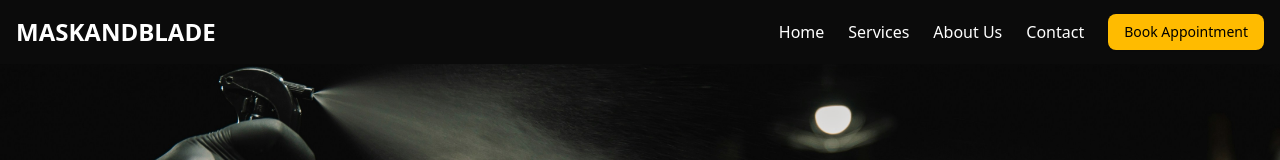
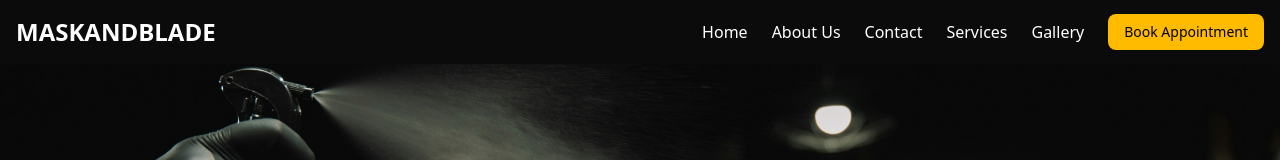
Before and after one commit to Trayshmhirk/maskandblade-app, a Next.js app: page / in a window 1280 px wide. Shown: the top 160 px of the page. Built offline with nearby package versions, Linux system fonts and the light colour scheme.

Commit message:
update nav configuration, add util function to get hero images daily, implement hero image dynamically, update header and sidebar with nav configuration

```diff
--- a/src/app/(customer)/contact/page.tsx
+++ b/src/app/(customer)/contact/page.tsx
@@ -2,11 +2,7 @@ import React from "react";
 import Contact from "@/components/pages/contact";
 
 const ContactPage = () => {
-  return (
-    <>
-      <Contact />
-    </>
-  );
+  return <Contact />;
 };
 
 export default ContactPage;
--- a/src/app/(customer)/page.tsx
+++ b/src/app/(customer)/page.tsx
@@ -1,11 +1,7 @@
 import Home from "@/components/pages/home";
 
 const Homepage = () => {
-  return (
-    <>
-      <Home />
-    </>
-  );
+  return <Home />;
 };
 
 export default Homepage;
--- a/src/components/common/Header.tsx
+++ b/src/components/common/Header.tsx
@@ -3,7 +3,7 @@ import { useState, useEffect } from "react";
 import { Menu } from "lucide-react";
 import Link from "next/link";
 import { Button } from "@/components/ui/button";
-import { NAV_LINKS } from "@/lib/data/nav-links";
+import { nav_config } from "@/lib/data/nav-config";
 import Sidebar from "./Sidebar";
 
 const Header = () => {
@@ -63,7 +63,9 @@ const Header = () => {
 
         {/* Desktop Navigation */}
         <nav className="hidden md:flex items-center space-x-6">
-          {NAV_LINKS.map((link) => (
+          {nav_config
+            .filter((item) => item.type === "link")
+            .map((link) => (
               <Link
                 key={link.href}
                 href={link.href}
@@ -72,65 +74,22 @@ const Header = () => {
                 {link.label}
               </Link>
             ))}
+          {nav_config
+            .filter((item) => item.type === "button")
+            .map((btn) => (
+              <Link key={btn.href} href={btn.href}>
                 <Button
-            asChild
                   variant="default"
                   className="bg-accent hover:bg-accent/90 text-black"
                 >
-            <Link href="/appointment">Book Appointment</Link>
+                  {btn.label}
                 </Button>
+              </Link>
+            ))}
         </nav>
 
         {/* Mobile Navigation - Slide-in Sidebar */}
         <Sidebar isMenuOpen={isMenuOpen} toggleMenu={toggleMenu} />
-        {/* <Fragment>
-
-          {isMenuOpen && (
-            <div
-              className="fixed inset-0 z-40 bg-black/50 backdrop-blur-[2px]"
-              onClick={toggleMenu}
-            />
-          )}
-
-
-          <div
-            className={`fixed inset-y-0 left-0 z-50 w-4/5 max-w-[300px] transform ${
-              isMenuOpen ? "translate-x-0" : "-translate-x-full"
-            } transition-transform duration-300 ease-in-out md:hidden`}
-          >
-            <div className="h-full bg-[#121212] shadow-lg">
-              <div className="flex justify-end p-4">
-                <button
-                  className="text-white p-2 cursor-pointer"
-                  onClick={toggleMenu}
-                  aria-label="Close menu"
-                >
-                  <X size={24} />
-                </button>
-              </div>
-              <nav className="flex flex-col space-y-6 p-6">
-                {NAV_LINKS.map((link) => (
-                  <Link
-                    key={link.href}
-                    href={link.href}
-                    className="text-white hover:text-accent text-lg transition-colors py-2"
-                    onClick={toggleMenu}
-                  >
-                    {link.label}
-                  </Link>
-                ))}
-                <Button
-                  asChild
-                  variant="default"
-                  className="mt-4 bg-accent hover:bg-accent/90 text-black py-3 text-lg"
-                  onClick={toggleMenu}
-                >
-                  <Link href="/appointment">Book Appointment</Link>
-                </Button>
-              </nav>
-            </div>
-          </div>
-        </Fragment> */}
       </div>
     </header>
   );
--- a/src/components/common/Hero.tsx
+++ b/src/components/common/Hero.tsx
@@ -1,8 +1,10 @@
+"use client";
+import React from "react";
 import { cn } from "@/lib/utils";
-import React from "react";
+import { getHeroImage } from "@/lib/data/get-hero-image";
+import { usePathname } from "next/navigation";
 
 interface HeroProps {
-  heroBg: string;
   children: React.ReactNode;
   heroMinHeight: string;
   overlayOpacity: string;
@@ -10,12 +12,14 @@ interface HeroProps {
 }
 
 function Hero({
-  heroBg,
   children,
   heroMinHeight,
   overlayOpacity,
   className,
 }: HeroProps) {
+  const pathname = usePathname();
+  const heroBg = getHeroImage(pathname);
+
   const style = {
     backgroundImage: `url(${heroBg})`,
     backgroundSize: "cover",
--- a/src/components/common/Sidebar.tsx
+++ b/src/components/common/Sidebar.tsx
@@ -1,7 +1,7 @@
-import { NAV_LINKS } from "@/lib/data/nav-links";
+import React, { Fragment } from "react";
 import Link from "next/link";
-import React, { Fragment } from "react";
 import { Button } from "@/components/ui/button";
+import { nav_config } from "@/lib/data/nav-config";
 import { X } from "lucide-react";
 
 interface SidebarProps {
@@ -37,7 +37,9 @@ const Sidebar = ({ isMenuOpen, toggleMenu }: SidebarProps) => {
             </button>
           </div>
           <nav className="flex flex-col space-y-6 p-6">
-            {NAV_LINKS.map((link) => (
+            {nav_config
+              .filter((item) => item.type === "link")
+              .map((link) => (
                 <Link
                   key={link.href}
                   href={link.href}
@@ -47,14 +49,24 @@ const Sidebar = ({ isMenuOpen, toggleMenu }: SidebarProps) => {
                   {link.label}
                 </Link>
               ))}
+            {nav_config
+              .filter((item) => item.type === "button")
+              .map((btn) => (
+                <Link key={btn.href} href={btn.href} onClick={toggleMenu}>
                   <Button
-              asChild
                     variant="default"
                     className="mt-4 bg-accent hover:bg-accent/90 text-black py-3 text-lg"
-              onClick={toggleMenu}
+                  >
+                    {btn.label}
+                  </Button>
+                </Link>
+              ))}
+            {/* <Button
+              variant="default"
+              className="mt-4 bg-accent hover:bg-accent/90 text-black py-3 text-lg"
             >
               <Link href="/appointment">Book Appointment</Link>
-            </Button>
+            </Button> */}
           </nav>
         </div>
       </div>
--- a/src/components/pages/contact/index.tsx
+++ b/src/components/pages/contact/index.tsx
@@ -7,7 +7,6 @@ const Contact = () => {
   return (
     <>
       <Hero
-        heroBg="/images/hero_bg.jpg"
         heroMinHeight={"min-h-[60vh]"}
         overlayOpacity={"bg-black/80"}
         className={"items-end pb-12"}
--- a/src/components/pages/home/index.tsx
+++ b/src/components/pages/home/index.tsx
@@ -10,11 +10,7 @@ import Link from "next/link";
 const Home = () => {
   return (
     <>
-      <Hero
-        heroBg="/images/home-hero-bg.jpg"
-        heroMinHeight={"min-h-[80vh]"}
-        overlayOpacity={"bg-black/10"}
-      >
+      <Hero heroMinHeight={"min-h-[80vh]"} overlayOpacity={"bg-black/10"}>
         <div className="max-w-lg">
           <h1 className="text-5xl md:text-7xl font-heading text-white mb-6">
             Unmask Your Best Look.
--- /dev/null
+++ b/src/lib/data/get-hero-image.ts
@@ -0,0 +1,10 @@
+// lib/utils/getHeroImage.ts
+import { nav_config } from "@/lib/data/nav-config";
+
+export function getHeroImage(pathname: string): string {
+  const entry = nav_config.find((item) => item.href === pathname);
+  if (!entry || !entry.images.length) return "/images/home-hero-bg.jpg";
+
+  const todayIndex = new Date().getDate() % entry.images.length;
+  return entry.images[todayIndex];
+}
--- /dev/null
+++ b/src/lib/data/nav-config.ts
@@ -0,0 +1,39 @@
+// lib/data/nav-config.ts
+export const nav_config = [
+  {
+    href: "/",
+    label: "Home",
+    type: "link",
+    images: ["/images/home-hero-bg.jpg"], // "/hero/home2.jpg"
+  },
+  {
+    href: "/about",
+    label: "About Us",
+    type: "link",
+    images: ["/hero/about1.jpg"],
+  },
+  {
+    href: "/contact",
+    label: "Contact",
+    type: "link",
+    images: ["/images/hero_bg.jpg"], // "/hero/contact1.jpg"
+  },
+  {
+    href: "/services",
+    label: "Services",
+    type: "link",
+    images: ["/hero/services1.jpg", "/hero/services2.jpg"],
+  },
+  {
+    href: "/gallery",
+    label: "Gallery",
+    type: "link",
+    images: ["/hero/gallery1.jpg"],
+  },
+  {
+    href: "/appointment",
+    label: "Book Appointment",
+    type: "button",
+    images: ["/hero/appointment1.jpg", "/hero/appointment2.jpg"],
+  },
+];
--- a/src/lib/data/nav-links.ts
+++ /dev/null
@@ -1,7 +0,0 @@
-// Navigation link configuration
-export const NAV_LINKS = [
-  { href: "/", label: "Home" },
-  { href: "/services", label: "Services" },
-  { href: "/about", label: "About Us" },
-  { href: "/contact", label: "Contact" },
-];
```
Lines whose indentation alone changed are shown as unchanged.
